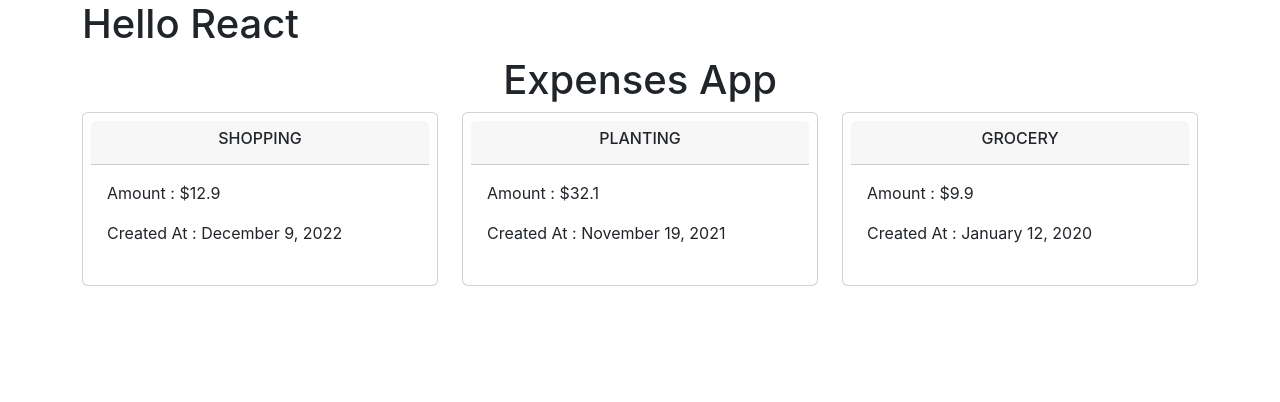
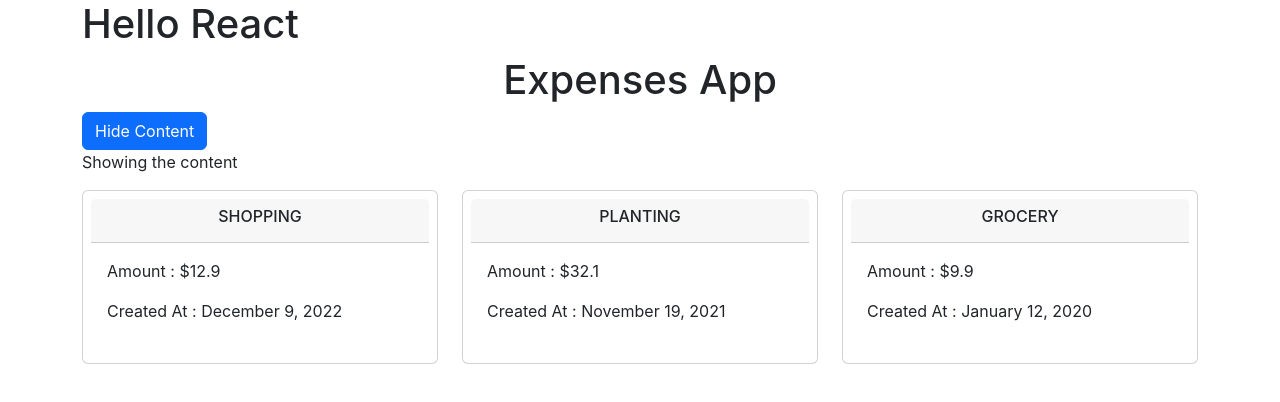
Before and after one commit to synergy2411/react-dec22, a React (Create React App) app in the folder frontend/: page / in a window 1280 px wide. Shown: the top 402 px of the page. Built offline with nearby package versions, Linux system fonts and the light colour scheme.

Commit message:
state added

```diff
--- a/frontend/src/Components/Expenses/Expenses.tsx
+++ b/frontend/src/Components/Expenses/Expenses.tsx
@@ -1,4 +1,4 @@
-import React from "react";
+import React, { useState } from "react";
 import IExpense from "../../model/expense.interface";
 import ExpenseItem from "./ExpenseItem/ExpenseItem";
 
@@ -10,9 +10,20 @@ const Expenses = () => {
         { id: "e003", title: "grocery", amount: 9.9, createdAt: new Date("Jan 12, 2020") }
     ]
 
+
+    const [show, setShow] = useState<boolean>(true)
+
+    const showClickHandler = () => {
+        setShow(!show)
+    }
     return (
         <div>
             <h1 className="text-center">Expenses App</h1>
+
+            <button className="btn btn-primary" onClick={showClickHandler}>
+                {show ? 'Hide' : 'Show'} Content</button>
+
+            {show && <p>Showing the content</p>}
 
             <div className="row">
                 <ExpenseItem expense={expenses[0]} />
```
